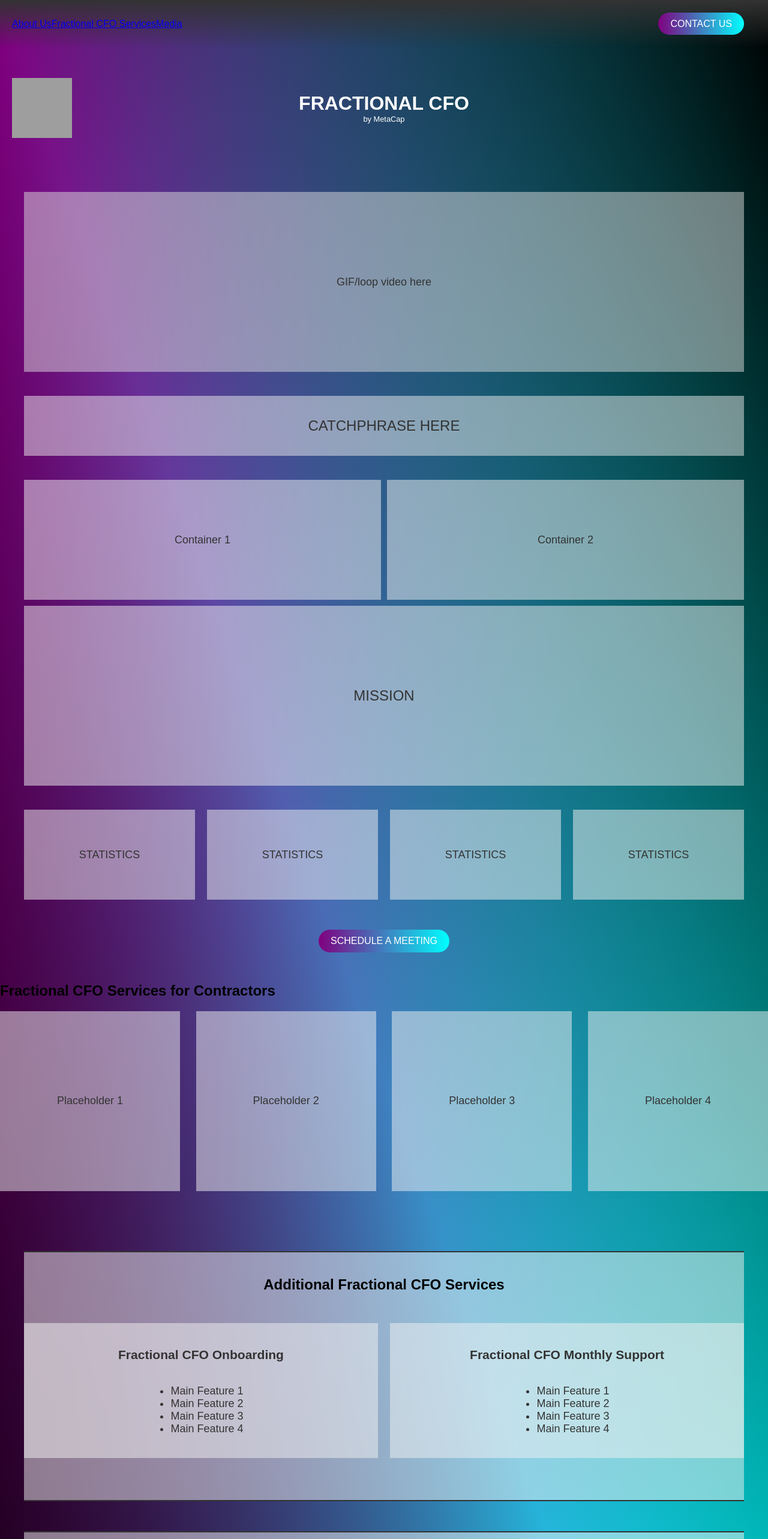
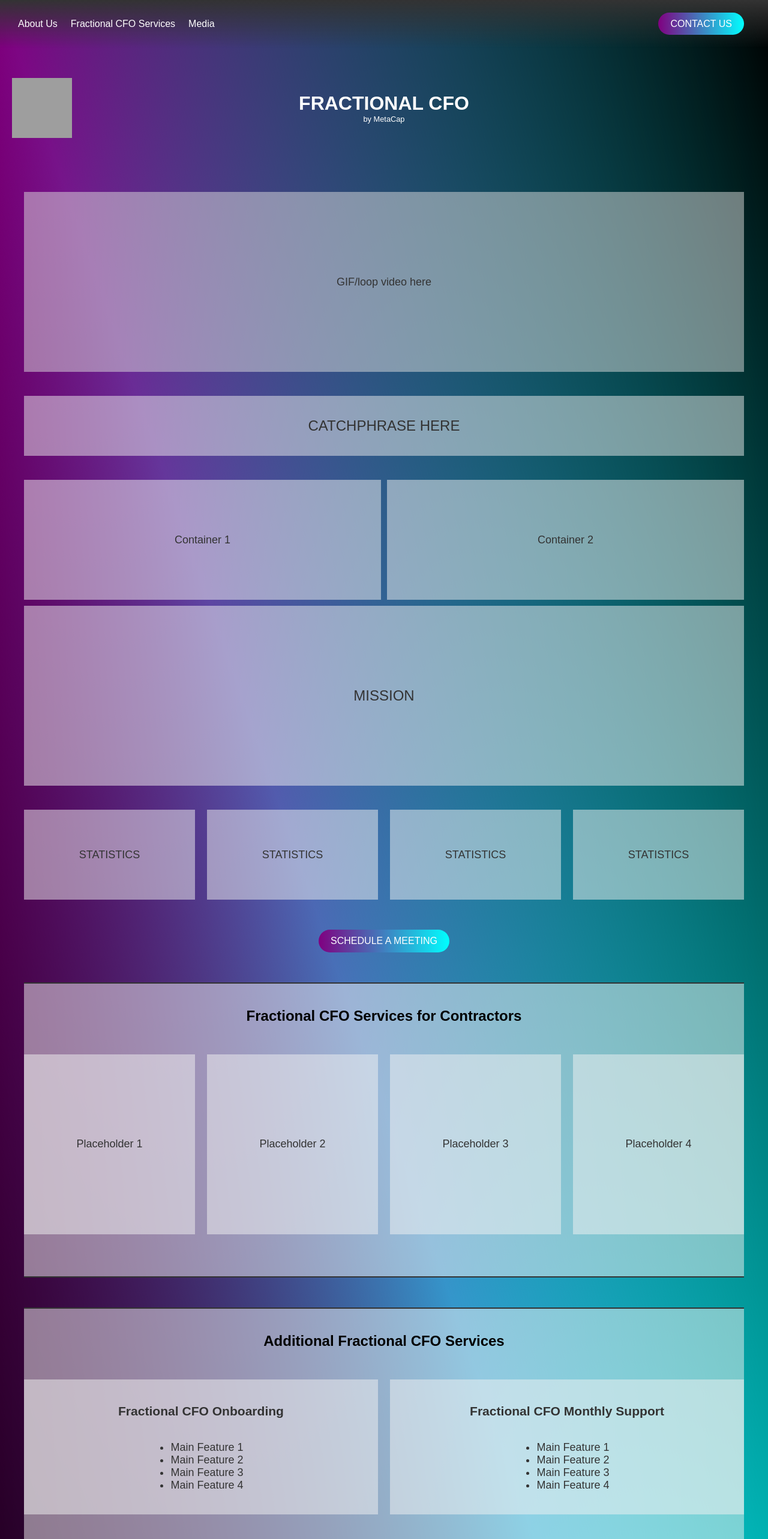
Before and after one commit to MetaCapFin/fractional-cfo-main., a Next.js app: page / in a window 1280 px wide. Shown: the top 2566 px of the page at 60% size. Built offline with nearby package versions, Linux system fonts and the light colour scheme; grey boxes are pictures that could not be loaded.

Commit message:
Update styles.css

```diff
--- a/public/styles.css
+++ b/public/styles.css
@@ -32,6 +32,21 @@ header {
     width: 100%;
     top: 0;
     z-index: 1000;
+}
+
+.nav-links {
+    display: flex;
+    gap: 2px; /* 2px separation between links */
+}
+
+.nav-links a {
+    color: white;
+    text-decoration: none;
+    padding: 0 10px;
+}
+
+.nav-links a:hover {
+    text-decoration: underline;
 }
 
 .contact-container {
@@ -187,6 +202,20 @@ header {
     box-shadow: 0 0 10px rgba(0, 255, 255, 0.7);
 }
 
+.fractional-cfo-container {
+    width: calc(100% - 80px);
+    margin: 50px 40px;
+    text-align: center;
+    border-top: 2px solid #333;
+    border-bottom: 2px solid #333;
+    padding: 20px 0;
+    background-color: rgba(244, 244, 244, 0.5); /* Transparent background */
+}
+
+.fractional-cfo-container h2 {
+    margin-bottom: 50px;
+}
+
 .placeholders {
     display: flex;
     justify-content: space-between;
@@ -268,6 +297,12 @@ header {
 
 .key-values-container h2 {
     margin-bottom: 50px;
+}
+
+.key-values-placeholders {
+    display: flex;
+    justify-content: space-between;
+    padding-bottom: 50px; /* Padding equal to the top padding */
 }
 
 .key-values-placeholders {
```
